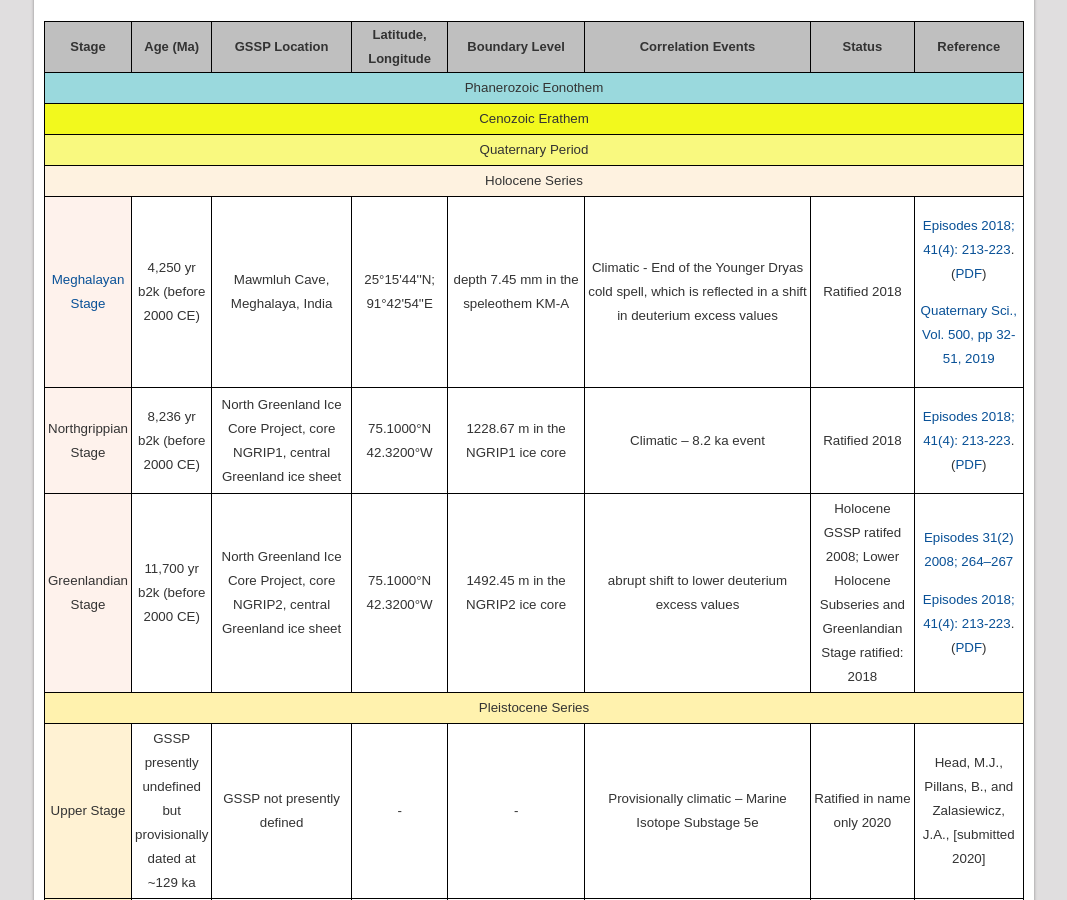
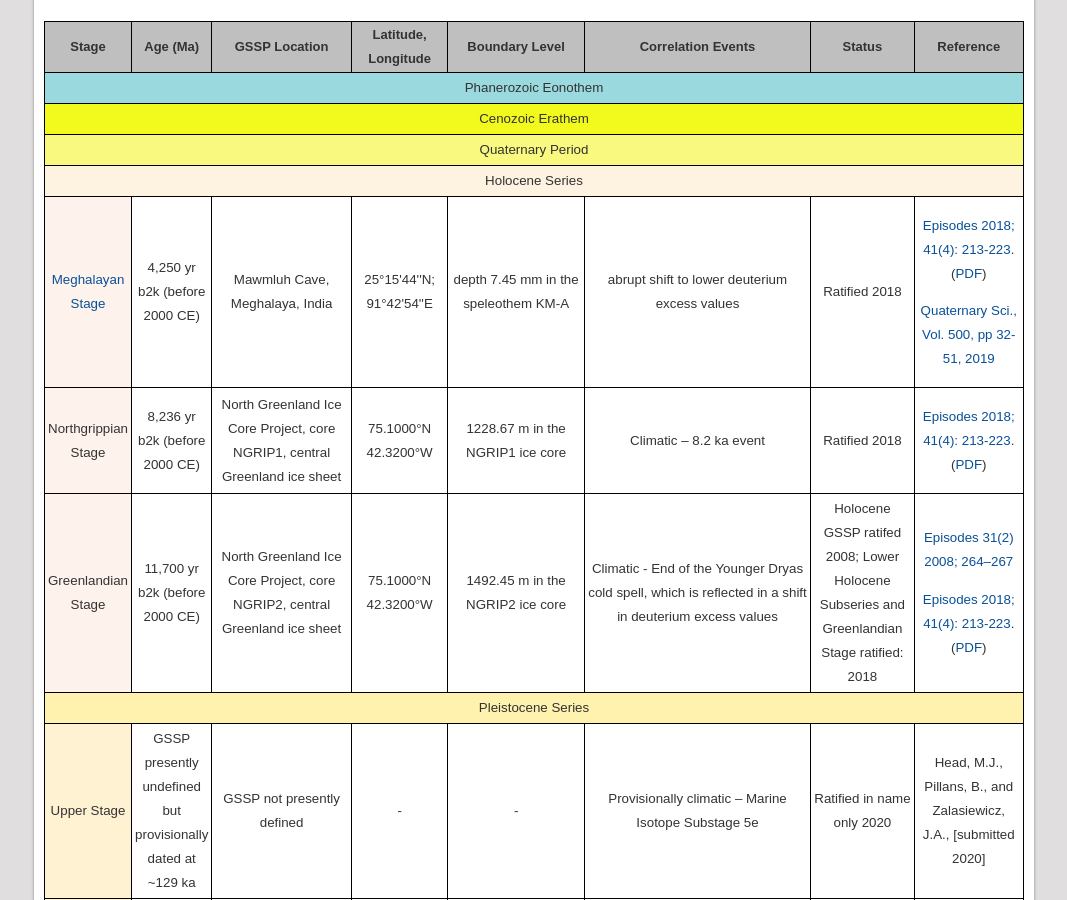
Before and after one commit to i-c-stratigraphy/gssps, a Jekyll site: the page built from pages/index.md, in a window 1280 px wide and 900 px high, scrolled down 1243 px. Shown: the whole window, without its empty margins (106-1173 px from the left). Built offline with Jekyll 4.4.1, drawn with Linux system fonts in a browser that asks for light colours; some of the changed lines change nothing that is shown.

Commit message:
switched def for Greenlandian and Meghalayan

```diff
--- a/_layouts/table.html
+++ b/_layouts/table.html
@@ -265,7 +265,7 @@
                         depth 7.45 mm in the speleothem KM-A
                     </td>
                     <td>
-                        Climatic - End of the Younger Dryas cold spell, which is reflected in a shift in deuterium excess values
+                        abrupt shift to lower deuterium excess values
                     </td>
                     <td>
                         Ratified 2018
@@ -318,7 +318,7 @@
                         1492.45 m in the NGRIP2 ice core
                     </td>
                     <td>
-                        abrupt shift to lower deuterium excess values
+                        Climatic - End of the Younger Dryas cold spell, which is reflected in a shift in deuterium excess values
                     </td>
                     <td>
                         Holocene GSSP ratifed 2008; Lower Holocene Subseries and Greenlandian Stage ratified: 2018
```
